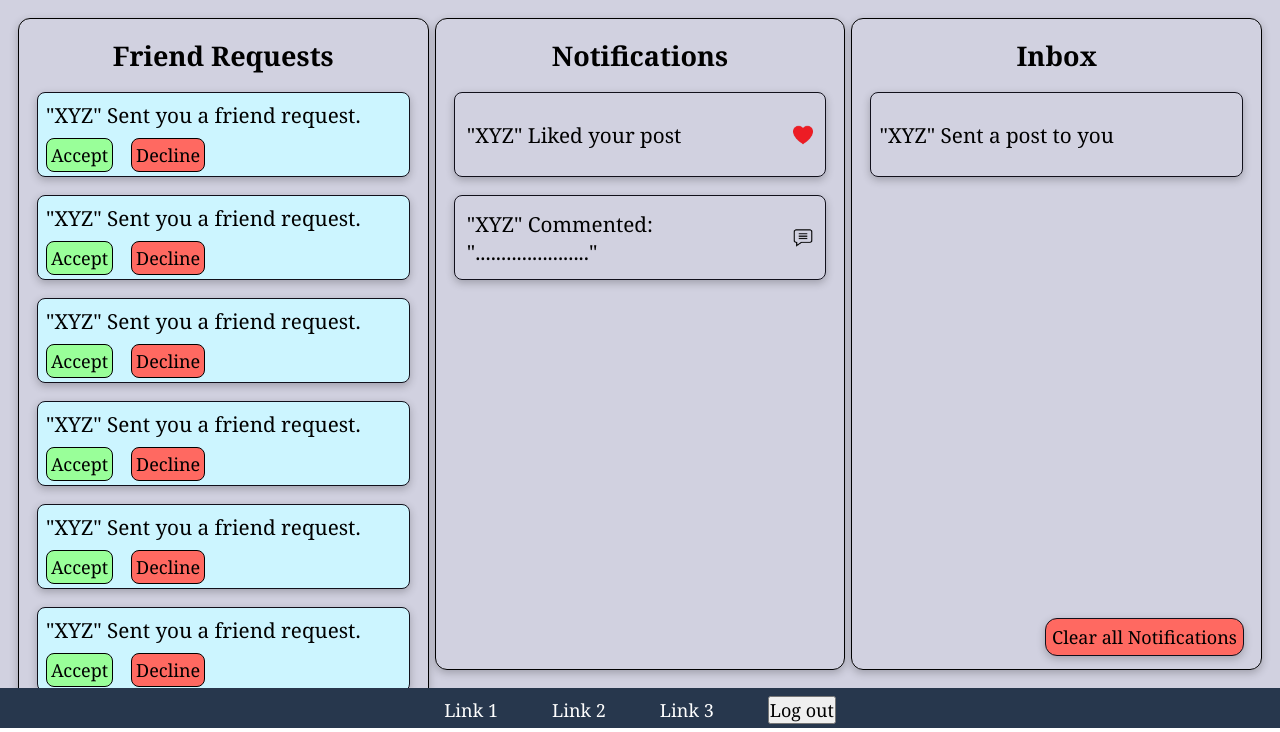
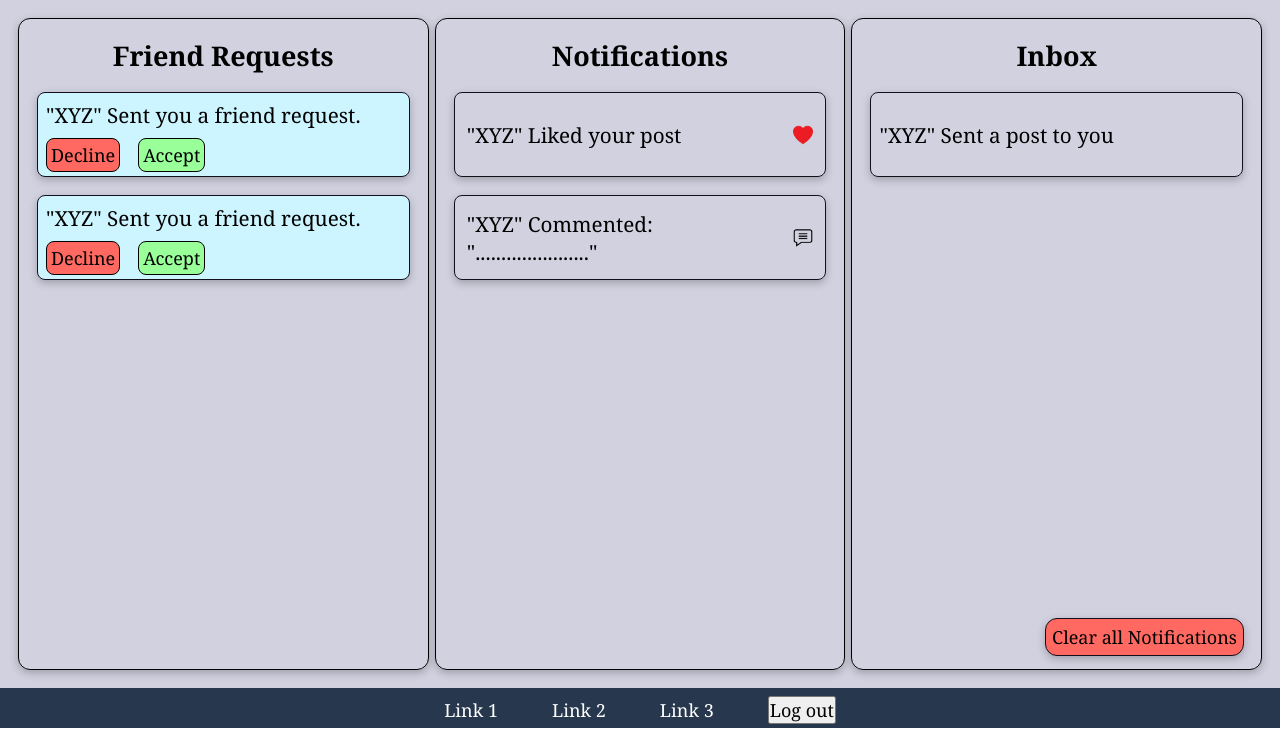
Before and after one commit to uofa-cmput404/404f23project-beeg-yoshi, a Django app: template social/templates/pages/notifcationPage.html in a window 1280 px wide. Shown: the part 72-804 px from the top of the page. Run offline with Django 4.2, Linux system fonts and the light colour scheme; the template is opened without the code that fills it, so the values that code supplies are empty.

Commit message:
complete notifcation page UI

```diff
--- a/social/static/social/stylesheets/notificationPage.css
+++ b/social/static/social/stylesheets/notificationPage.css
@@ -85,7 +85,7 @@
     font-size: 1.15rem; /* Make text a bit bigger */
 }
 
-#friendRqNode .genericHolder{
+#friendRqNode .genericContainer{
     display: flex;
     gap: 1rem;
 }
--- a/social/templates/pages/notifcationPage.html
+++ b/social/templates/pages/notifcationPage.html
@@ -30,82 +30,19 @@
             <h1>Friend Requests</h1> <!-- List of friend requests -->
             <div id="friendRqNode">
                 <div class="sender">"XYZ" Sent you a friend request.</div> <!-- Replace "XYZ" with username-->
-                <div class="genericHolder"> <!-- Generic flex container to hold the accept / decline buttons -->
-                    <div id="accept">Accept</div> <!-- These will act as buttons. Give them onclick.-->
-                    <div id="decline">Decline</div>
+                <div class="genericContainer"> <!-- Generic flex container to hold the accept / decline buttons -->
+                    <div id="decline">Decline</div> <!-- These will act as buttons. Give them onclick.-->
+                    <div id="accept">Accept</div>
+
                 </div>
             </div>
 
             <!-- here's an example of what multiple would look like, delete this after-->
             <div id="friendRqNode">
                 <div class="sender">"XYZ" Sent you a friend request.</div> <!-- Replace "XYZ" with username-->
-                <div class="genericHolder"> <!-- Generic flex container to hold the accept / decline buttons -->
-                    <div id="accept">Accept</div> <!-- These will act as buttons. Give them onclick.-->
-                    <div id="decline">Decline</div>
-                </div>
-            </div>
-
-            <div id="friendRqNode">
-                <div class="sender">"XYZ" Sent you a friend request.</div> <!-- Replace "XYZ" with username-->
-                <div class="genericHolder"> <!-- Generic flex container to hold the accept / decline buttons -->
-                    <div id="accept">Accept</div> <!-- These will act as buttons. Give them onclick.-->
-                    <div id="decline">Decline</div>
-                </div>
-            </div>
-            <div id="friendRqNode">
-                <div class="sender">"XYZ" Sent you a friend request.</div> <!-- Replace "XYZ" with username-->
-                <div class="genericHolder"> <!-- Generic flex container to hold the accept / decline buttons -->
-                    <div id="accept">Accept</div> <!-- These will act as buttons. Give them onclick.-->
-                    <div id="decline">Decline</div>
-                </div>
-            </div>
-            <div id="friendRqNode">
-                <div class="sender">"XYZ" Sent you a friend request.</div> <!-- Replace "XYZ" with username-->
-                <div class="genericHolder"> <!-- Generic flex container to hold the accept / decline buttons -->
-                    <div id="accept">Accept</div> <!-- These will act as buttons. Give them onclick.-->
-                    <div id="decline">Decline</div>
-                </div>
-            </div>
-            <div id="friendRqNode">
-                <div class="sender">"XYZ" Sent you a friend request.</div> <!-- Replace "XYZ" with username-->
-                <div class="genericHolder"> <!-- Generic flex container to hold the accept / decline buttons -->
-                    <div id="accept">Accept</div> <!-- These will act as buttons. Give them onclick.-->
-                    <div id="decline">Decline</div>
-                </div>
-            </div>
-            <div id="friendRqNode">
-                <div class="sender">"XYZ" Sent you a friend request.</div> <!-- Replace "XYZ" with username-->
-                <div class="genericHolder"> <!-- Generic flex container to hold the accept / decline buttons -->
-                    <div id="accept">Accept</div> <!-- These will act as buttons. Give them onclick.-->
-                    <div id="decline">Decline</div>
-                </div>
-            </div>
-            <div id="friendRqNode">
-                <div class="sender">"XYZ" Sent you a friend request.</div> <!-- Replace "XYZ" with username-->
-                <div class="genericHolder"> <!-- Generic flex container to hold the accept / decline buttons -->
-                    <div id="accept">Accept</div> <!-- These will act as buttons. Give them onclick.-->
-                    <div id="decline">Decline</div>
-                </div>
-            </div>
-            <div id="friendRqNode">
-                <div class="sender">"XYZ" Sent you a friend request.</div> <!-- Replace "XYZ" with username-->
-                <div class="genericHolder"> <!-- Generic flex container to hold the accept / decline buttons -->
-                    <div id="accept">Accept</div> <!-- These will act as buttons. Give them onclick.-->
-                    <div id="decline">Decline</div>
-                </div>
-            </div>
-            <div id="friendRqNode">
-                <div class="sender">"XYZ" Sent you a friend request.</div> <!-- Replace "XYZ" with username-->
-                <div class="genericHolder"> <!-- Generic flex container to hold the accept / decline buttons -->
-                    <div id="accept">Accept</div> <!-- These will act as buttons. Give them onclick.-->
-                    <div id="decline">Decline</div>
-                </div>
-            </div>
-            <div id="friendRqNode">
-                <div class="sender">"XYZ" Sent you a friend request.</div> <!-- Replace "XYZ" with username-->
-                <div class="genericHolder"> <!-- Generic flex container to hold the accept / decline buttons -->
-                    <div id="accept">Accept</div> <!-- These will act as buttons. Give them onclick.-->
-                    <div id="decline">Decline</div>
+                <div class="genericContainer"> <!-- Generic flex container to hold the accept / decline buttons -->
+                    <div id="decline">Decline</div> <!-- These will act as buttons. Give them onclick.-->
+                    <div id="accept">Accept</div>
                 </div>
             </div>
 
@@ -140,6 +77,15 @@
         Clear all Notifications
     </div>
 
+    <!-- confirm clear modal -->
+    <dialog data-modal id="confirmClearModal">
+        <h1>Are you sure you want to clear all notifcations?</h1>
+        <divl class="genericContainer">
+            <div id="cancelClear">Cancel</div>
+            <div id="confirmClear">Confirm</div>
+        </divl>
+    </dialog>
+
 
     <!-- Footer -->
     <div class="footer">
--- a/social/templates/scripts/notifcationsPage.js
+++ b/social/templates/scripts/notifcationsPage.js
@@ -8,27 +8,45 @@
 // 6) Adjust ".sender" text to be: "<SENDER> liked/commented/shared ..."
 
 // Streams:
-var friendRqStream = document.querySelector(".friendRqStream");
-var likedCommentedStream = document.querySelector(".likedCommentedStream");
-var inboxStream = document.querySelector(".inboxStream");
+const friendRqStream = document.querySelector(".friendRqStream");
+const likedCommentedStream = document.querySelector(".likedCommentedStream");
+const inboxStream = document.querySelector(".inboxStream");
 
 // Nodes: <you might have to "createElement" instead>
-var friendRqNode = document.querySelector("#friendRqnode");
-var likedNode = document.querySelector("#likedNode");
-var commentedNode = document.querySelector("#commentedNode");
-var inboxNode = document.querySelector("#inboxNode");
+const friendRqNode = document.querySelector("#friendRqnode");
+const likedNode = document.querySelector("#likedNode");
+const commentedNode = document.querySelector("#commentedNode");
+const inboxNode = document.querySelector("#inboxNode");
 
 // Nested divs in the nodes: <you might have to "createElement" instead>
-var sender = document.querySelector(".sender");
-var likedIcon = document.querySelector("#likedIcon");
-var commentedIcon = document.querySelector("#commentedIcon");
-var genericHolder = document.querySelector(".genericHolder"); // Holds the below 2.
-var acceptBtn = document.querySelector("#accept");
-var declineBtn = document.querySelector("#decline");
+const sender = document.querySelector(".sender");
+const likedIcon = document.querySelector("#likedIcon");
+const commentedIcon = document.querySelector("#commentedIcon");
+const genericHolder = document.querySelector(".genericHolder"); // Holds the below 2.
+const acceptBtn = document.querySelector(".accept");
+const declineBtn = document.querySelector(".decline");
 
 // Extras:
-var clearBtn = document.querySelector("clearBtn");
+const clearBtn = document.querySelector("#clearBtn");
+const confirmClearModal = document.querySelector("[data-modal]");
+const confirmClearBtn = document.querySelector("#confirmClear");
+const cancelClearBtn = document.querySelector("#cancelClear");
 
 // Query the database / get the notifcation-type (friendRq, liked/commentd, inbox): TODO
 
 // Add the node in to the correct stream.
+
+// Clear Modal + Confirm
+clearBtn.addEventListener("click", () =>{
+    confirmClearModal.showModal();
+})
+
+confirmClearBtn.addEventListener("click", () =>{
+    console.log("CLEAR ALL NOTIFICATIONS"); // TODO
+    confirmClearModal.close();
+})
+
+cancelClearBtn.addEventListener("click", () =>{
+    console.log("Do not clear notifcations");
+    confirmClearModal.close();
+})
```
Also changed, not shown: other parts of social/static/social/stylesheets/notificationPage.css (+46 -0 lines).
